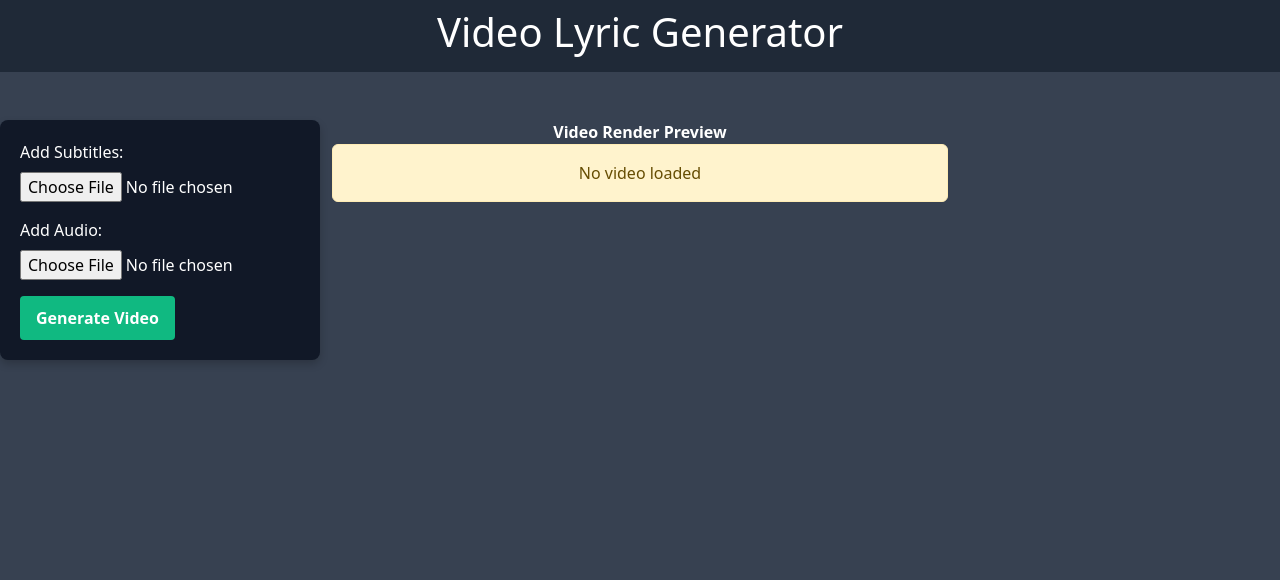
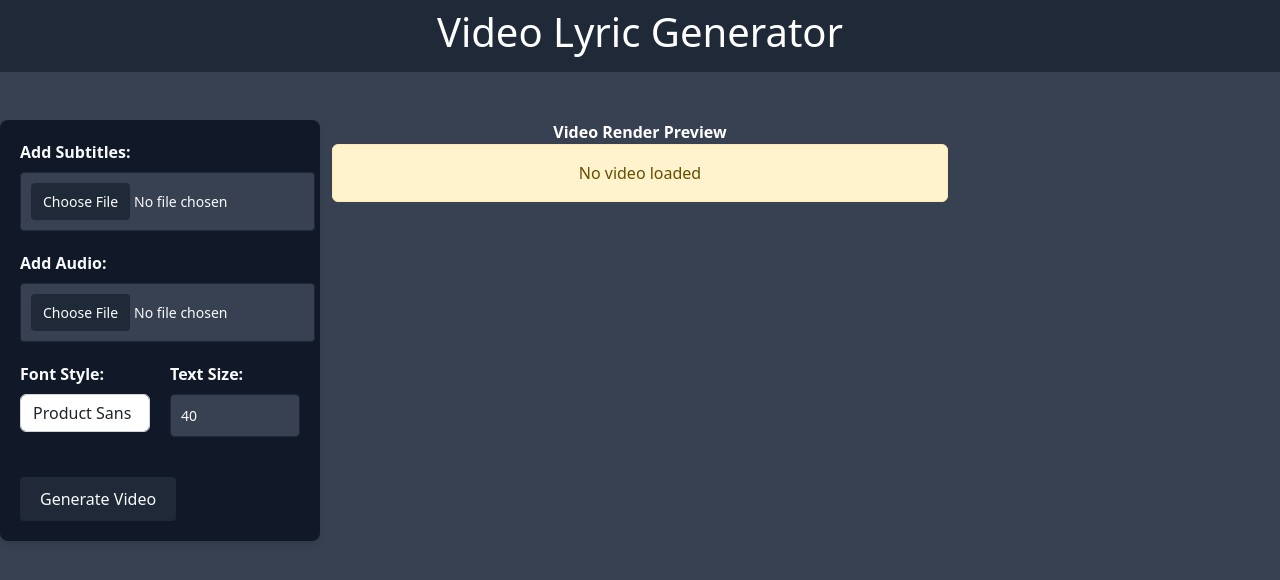
Before and after one commit to byCont/Subtittle-To-Video, a Vue app in the folder frontend/: page / in a window 1280 px wide. Shown: the top 580 px of the page. Built offline with nearby package versions, Linux system fonts and the light colour scheme.

Commit message:
Fonts opcions and sizes (video output)

```diff
--- a/frontend/src/App.css
+++ b/frontend/src/App.css
@@ -1,3 +1,92 @@
+/* App.css */
+
+:root {
+  --primary-color: #1f2937;
+  --secondary-color: #111827;
+  --background-color: #374151;
+  --text-color: #f9fafb;
+  --button-hover-color: #2563eb;
+}
+
+body {
+  font-family: 'Arial', sans-serif;
+  color: var(--text-color);
+  background-color: var(--background-color);
+  margin: 0;
+  padding: 0;
+}
+
+.video-upload-container {
+  background-color: var(--secondary-color);
+  padding: 20px;
+  border-radius: 8px;
+  box-shadow: 0 4px 6px rgba(0, 0, 0, 0.1);
+  color: var(--text-color);
+}
+
+.form-group {
+  display: flex;
+  flex-wrap: wrap;
+  gap: 20px;
+}
+
+.form-control-group {
+  display: flex;
+  flex-direction: column;
+  flex: 1 1 calc(50% - 20px);
+}
+
+label {
+  margin-bottom: 8px;
+  font-weight: bold;
+  color: var(--text-color);
+}
+
+input[type="file"],
+select,
+input[type="number"] {
+  background-color: var(--background-color);
+  color: var(--text-color);
+  border: 1px solid var(--primary-color);
+  border-radius: 4px;
+  padding: 10px;
+  font-size: 14px;
+}
+
+input[type="file"]::file-selector-button {
+  background-color: var(--primary-color);
+  color: var(--text-color);
+  border: none;
+  padding: 8px 12px;
+  border-radius: 4px;
+  cursor: pointer;
+  font-size: 14px;
+}
+
+input[type="file"]::file-selector-button:hover {
+  background-color: var(--button-hover-color);
+}
+
+button.btn {
+  background-color: var(--primary-color);
+  color: var(--text-color);
+  border: none;
+  padding: 10px 20px;
+  border-radius: 4px;
+  font-size: 16px;
+  cursor: pointer;
+}
+
+button.btn:hover {
+  background-color: var(--button-hover-color);
+}
+
+.form-buttons {
+  display: flex;
+  justify-content: center;
+  margin-top: 20px;
+}
+
 .loader {
   border: 16px solid #f3f3f3;
   border-radius: 50%;
@@ -40,115 +129,3 @@ video {
   display: flex;
   justify-content: space-between;
 }
-
-/* Adjunt file */
-
-.video-upload-container {
-  background-color: var(--secondary-color);
-  padding: 20px;
-  border-radius: 8px;
-  color: #fff;
-  box-shadow: 0 4px 8px rgba(0, 0, 0, 0.2);
-}
-
-.form-group {
-  display: flex;
-  flex-direction: column;
-  gap: 16px;
-}
-
-.drag-and-drop-area {
-  border: 2px dashed var(--primary-color);
-  border-radius: 8px;
-  padding: 20px;
-  text-align: center;
-  color: #d1d5db;
-  cursor: pointer;
-  transition: background-color 0.3s ease;
-}
-
-.drag-and-drop-area:hover {
-  background-color: var(--primary-color);
-}
-
-.upload-label {
-  display: inline-block;
-  margin-top: 10px;
-  padding: 10px 20px;
-  background-color: var(--primary-color);
-  color: #fff;
-  border-radius: 5px;
-  cursor: pointer;
-  transition: background-color 0.3s ease;
-}
-
-.upload-label:hover {
-  background-color: var(--secondary-color);
-}
-
-.form-control-group {
-  display: flex;
-  flex-direction: column;
-  gap: 8px;
-}
-
-.form-control {
-  background-color: var(--primary-color);
-  color: #fff;
-  border: 1px solid #444;
-  border-radius: 4px;
-  padding: 10px;
-}
-
-.form-control:focus {
-  border-color: var(--secondary-color);
-  outline: none;
-}
-
-.form-buttons {
-  display: flex;
-  gap: 12px;
-}
-
-.btn {
-  padding: 10px 16px;
-  font-weight: bold;
-  border-radius: 4px;
-  border: none;
-  transition: background-color 0.3s ease;
-}
-
-.btn-secondary {
-  background-color: var(--primary-color);
-  color: #fff;
-}
-
-.btn-secondary:hover {
-  background-color: var(--secondary-color);
-}
-
-.btn-primary {
-  background-color: #10b981;
-  color: #fff;
-}
-
-.btn-primary:hover {
-  background-color: #059669;
-}
-
-.progress-container {
-  margin-top: 20px;
-}
-
-.progress {
-  background-color: #555;
-  border-radius: 8px;
-  height: 16px;
-  overflow: hidden;
-}
-
-.progress-bar {
-  background-color: #10b981;
-  height: 100%;
-  transition: width 0.3s ease;
-}
--- a/frontend/src/components/VideoUpload.vue
+++ b/frontend/src/components/VideoUpload.vue
@@ -11,12 +11,31 @@
 
       <div class="form-control-group">
         <label for="audioinput">Add Audio:</label>
-        <input type="file" id="audioinput" accept="audio/*" />
+        <input
+          type="file"
+          id="audioinput"
+          accept="audio/*"
+          @change="handleAudioSelect"
+          />
+      </div>
+
+      <!-- Nuevos campos para fuente y tamaño -->
+      <div class="form-control-group">
+        <label>Font Style:</label>
+        <select v-model="selectedFont" class="form-control">
+          <option v-for="font in fontOptions" :key="font.value" :value="font.value">
+            {{ font.name }}
+          </option>
+        </select>
+      </div>
+
+      <div class="form-control-group">
+        <label>Text Size:</label>
+        <input type="number" v-model="fontSize" class="form-control" min="10" max="100" />
       </div>
       <div class="form-buttons">
-        <button class="btn btn-primary" @click="$emit('generate-video')">Generate Video</button>
+        <button class="btn btn-primary" @click="handleGenerate">Generate Video</button>
       </div>
-
     </div>
 
     <!-- Progress Bar -->
@@ -43,6 +62,27 @@
     props: {
       uploadProgress: Number,
     },
+    data() {
+      return {
+        selectedFont: 'Product Sans',
+        fontSize: 40,
+        fontOptions: [
+          { name: 'Product Sans', value: 'Product Sans' }, // Fuente original
+          { name: 'Arial', value: 'Arial' },
+          { name: 'Poppins Regular', value: 'Poppins Regular' },
+          { name: 'Georgia', value: 'Georgia' },
+          { name: 'Helvetica', value: 'Helvetica' },
+          { name: 'Impact', value: 'Impact' },
+          { name: 'Palatino', value: 'Palatino' },
+          { name: 'Times New Roman', value: 'Times New Roman' },
+          { name: 'Verdana', value: 'Verdana' },
+          { name: 'Courier New', value: 'Courier New' },
+          {name: 'Comic Sans MS', value: 'Comic Sans MS'},
+          {name: 'Dancing Script', value: 'Dancing Script Regular'}
+
+        ]
+      };
+    },
     methods: {
       handleDrop(event) {
         const files = event.dataTransfer.files;
@@ -56,6 +96,21 @@
         // Emit files to the parent component for further handling
         this.$emit('files-selected', files);
       },
-    },
+      handleAudioSelect(event) {
+        this.$emit('audio-selected', event.target.files[0]);
+      },
+      handleGenerate() {
+        // Validar tamaño mínimo/máximo
+        if (this.fontSize < 10 || this.fontSize > 100) {
+          alert("Tamaño de texto debe ser entre 10 y 100");
+          return;
+        }
+
+        this.$emit('generate-video', {
+          font: this.selectedFont,
+          fontSize: this.fontSize
+        });
+      }
+    }
   };
 </script>
--- a/frontend/src/scripts/AppLogic.js
+++ b/frontend/src/scripts/AppLogic.js
@@ -86,7 +86,7 @@ export default {
           this.loading = false;
         });
     },
-    generateVideo() {
+    generateVideo(params) {  // <- Recibir el objeto params
       const audioFile = document.getElementById("audioinput").files[0];
       const subtitleFile = document.getElementById("subtitleinput").files[0];
 
@@ -97,6 +97,9 @@ export default {
       const data = new FormData();
       data.append("audiofile", audioFile);
       data.append("subtitlefile", subtitleFile);
+      // Añadir nuevos parámetros al FormData
+      data.append("font_name", params.font);
+      data.append("font_size", params.fontSize);
 
       axios.post(`${apiBaseUrl}/generate_video`, data)
         .then(res => {
```
Also changed, not shown: 2 other files (tests, documents, lock files or other folders).
